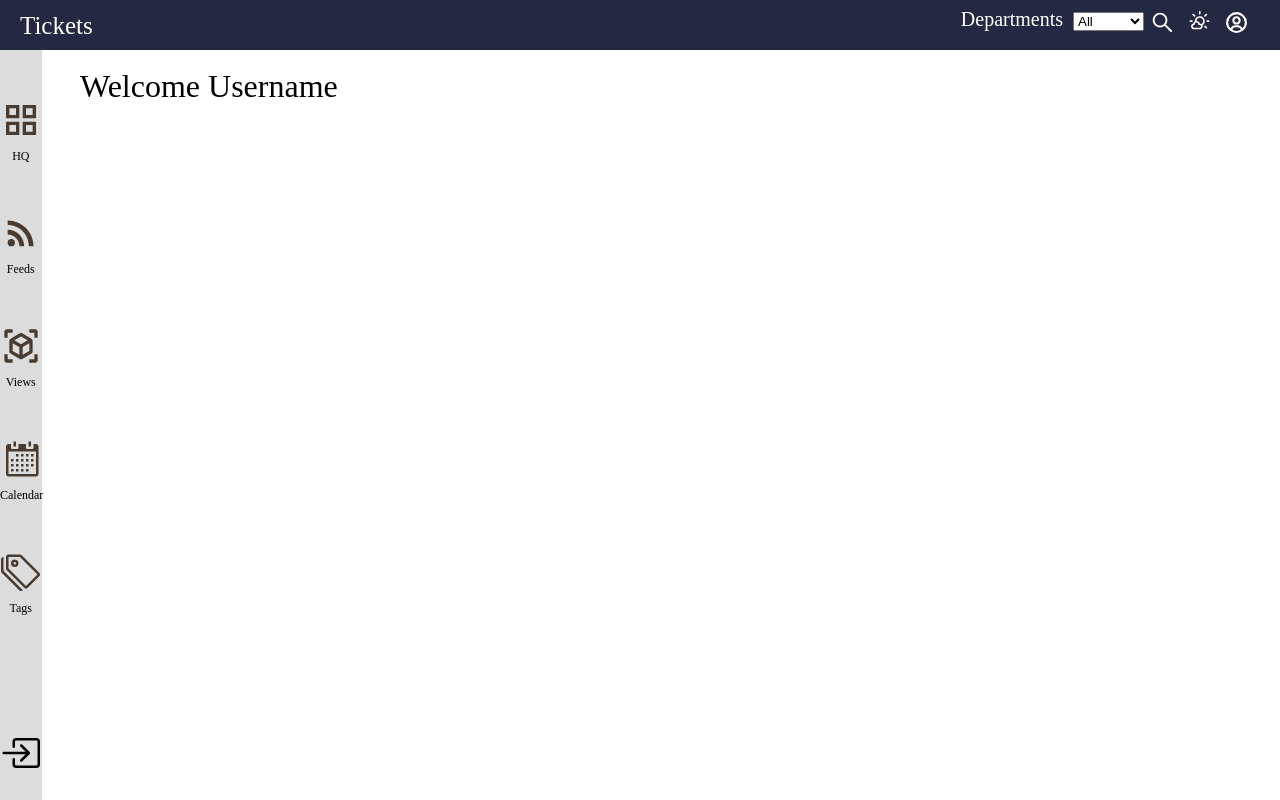
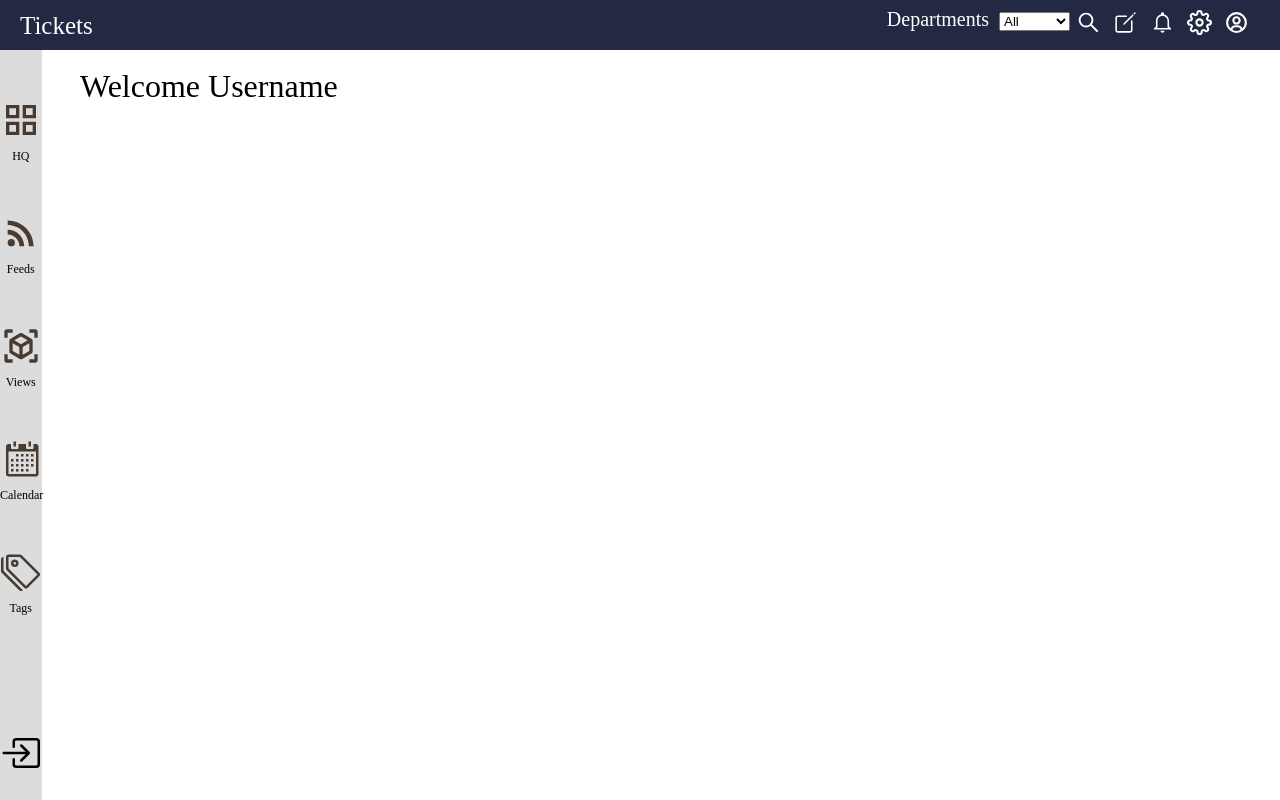
Before and after one commit to imxande/Help-Desk, a React (Create React App) app in the folder bug-tracker/: page / in a window 1280 px wide. Built offline with nearby package versions, Linux system fonts and the light colour scheme.

Commit message:
added all top menu icons

```diff
--- a/bug-tracker/src/components/top_menu/index.jsx
+++ b/bug-tracker/src/components/top_menu/index.jsx
@@ -1,8 +1,10 @@
 import React from "react";
 import { Container, LeftContent, Link, RightContent, UL, Button, Icon , Form, Label, Select, Option, List} from "./style";
 import {AiOutlineSearch} from "react-icons/ai"
-import {WiDaySunnyOvercast} from "react-icons/wi"
 import {BiUserCircle} from "react-icons/bi"
+import {IoCreateOutline} from "react-icons/io5"
+import {IoMdNotificationsOutline} from "react-icons/io"
+import {FiSettings} from "react-icons/fi"
 
 const TopMenu = () => {
     return (
@@ -39,7 +41,21 @@ const TopMenu = () => {
                         <List>
                             <Button>
                                 <Icon>
-                                    <WiDaySunnyOvercast/>
+                                    <IoCreateOutline/>
+                                </Icon>
+                            </Button>
+                        </List>
+                        <List>
+                            <Button>
+                                <Icon>
+                                    <IoMdNotificationsOutline/>
+                                </Icon>
+                            </Button>
+                        </List>
+                        <List>
+                            <Button>
+                                <Icon>
+                                    <FiSettings/>
                                 </Icon>
                             </Button>
                         </List>
```
